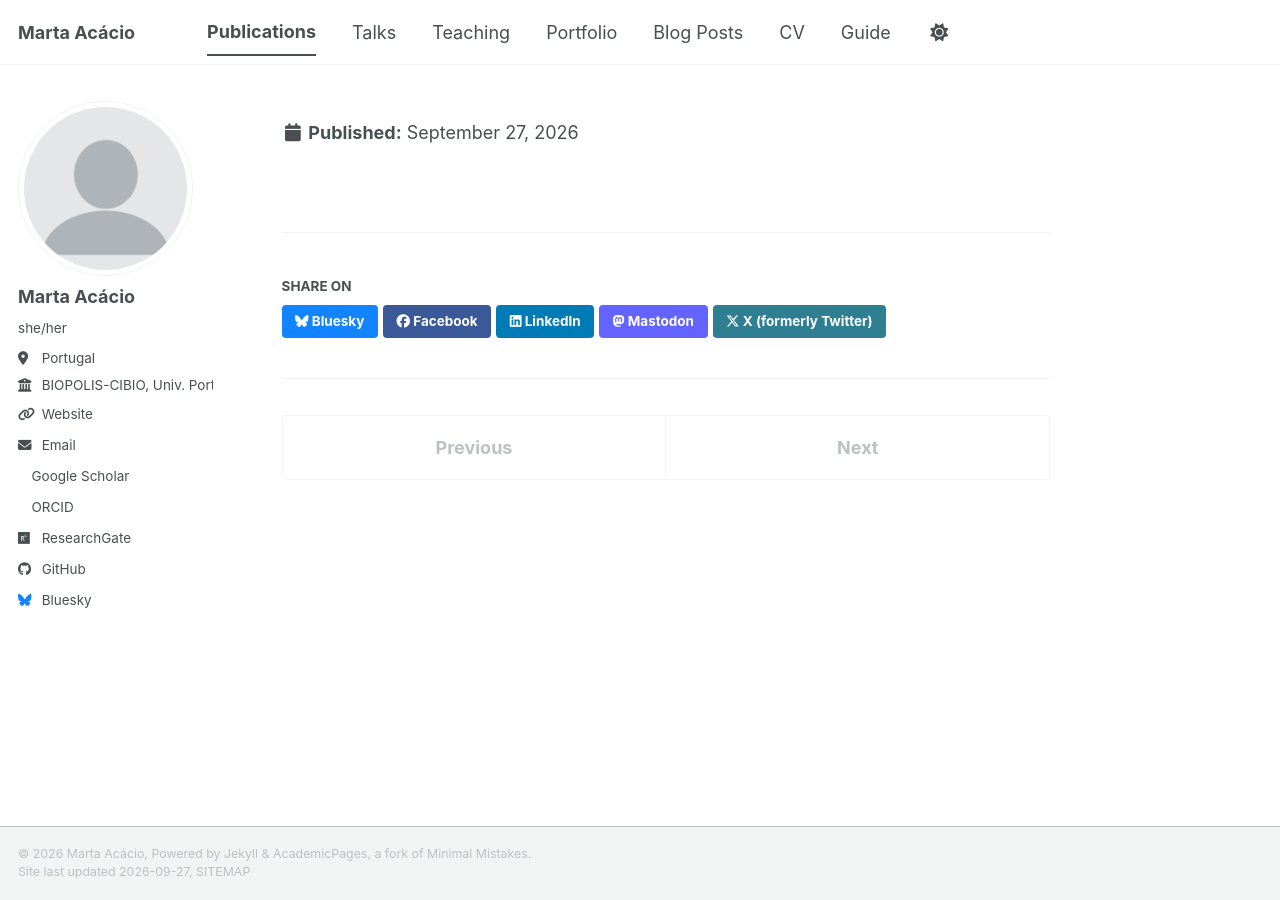
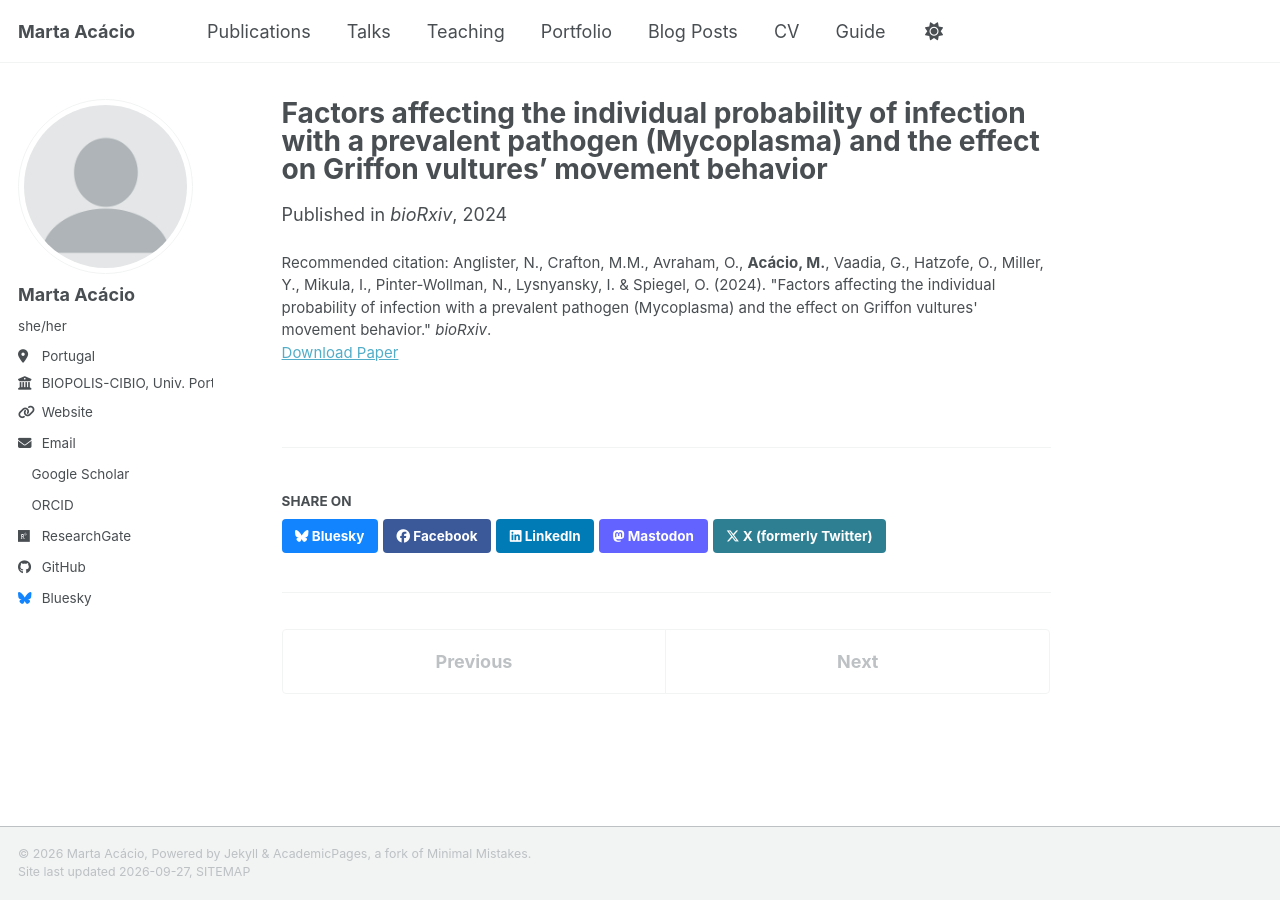
Before and after one commit to m-acacio/m-acacio.github.io, a Jekyll site: the page built from _publications/2024-01-01-anglister2024factors.md, in a window 1280 px wide. Built offline with Jekyll 4.4.1, drawn with Linux system fonts in a browser that asks for light colours; a style sheet for code colours, icons or effects is not loaded.

Commit message:
Update 2024-01-01-anglister2024factors.md

```diff
--- a/_publications/2024-01-01-anglister2024factors.md
+++ b/_publications/2024-01-01-anglister2024factors.md
@@ -7,5 +7,5 @@ excerpt: ''
 date: 2024-01-01
 venue: 'bioRxiv'
 paperurl: 'https://doi.org/10.1101/2024.08.01.606137'
-citation: 'Anglister, N., Crafton, M.M., Avraham, O., <strong>Acácio, M.</strong>, Vaadia, G., Hatzofe, O., Miller, Y., Mikula, I., Pinter-Wollman, N., Lysnyansky, I. & Spiegel, O. (2024). "Factors affecting the individual probability of infection with a prevalent pathogen (Mycoplasma) and the effect on Griffon vultures'"'"' movement behavior." <i>bioRxiv</i>.'
+citation: "Anglister, N., Crafton, M.M., Avraham, O., <strong>Acácio, M.</strong>, Vaadia, G., Hatzofe, O., Miller, Y., Mikula, I., Pinter-Wollman, N., Lysnyansky, I. & Spiegel, O. (2024). \"Factors affecting the individual probability of infection with a prevalent pathogen (Mycoplasma) and the effect on Griffon vultures' movement behavior.\" <i>bioRxiv</i>."
 ---
```
